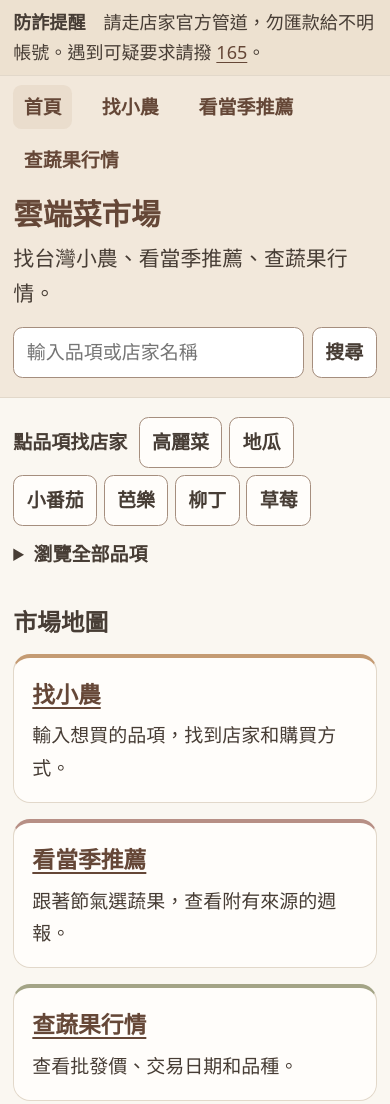
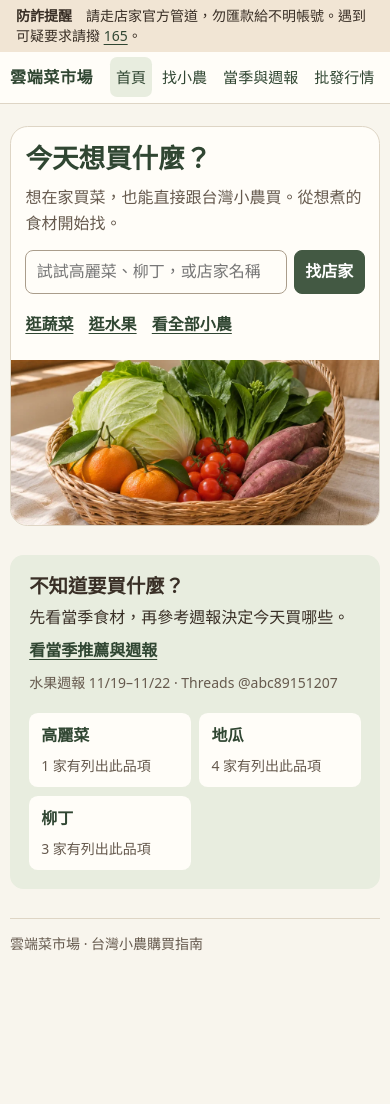
Before and after one commit to 93eun/cloud-market, a plain HTML site: page index.html in a window 390 px wide. Shown: the top 1104 px of the page. After the commit the page ends 969 px from the top, so only its background shows below. Drawn offline with Linux system fonts and the light colour scheme.

Commit message:
Redesign market shopping flow around produce and seasonal ideas

```diff
--- a/index.html
+++ b/index.html
@@ -4,47 +4,55 @@
 <meta charset="utf-8">
 <meta name="viewport" content="width=device-width, initial-scale=1">
 <meta name="description" content="台灣小農購買指南，依節氣找當季蔬果、參考批發行情，直接前往小農的購買管道。">
-<meta name="theme-color" content="#183d2e">
+<meta name="theme-color" content="#f8f5ed">
 <title>雲端菜市場</title>
-<link rel="stylesheet" href="market.css?v=5">
-<script defer src="market.js?v=5"></script>
+<link rel="stylesheet" href="market.css?v=6">
+<script defer src="market.js?v=6"></script>
 </head>
 <body>
 <aside class="safety-banner" aria-label="防詐提醒">
   <p><strong>防詐提醒</strong>　請走店家官方管道，勿匯款給不明帳號。遇到可疑要求請撥 <a href="tel:165">165</a>。</p>
 </aside>
-<header><nav aria-label="市場導覽"><a href="index.html" aria-current="page">首頁</a><a href="farms.html">找小農</a><a href="season.html">看當季推薦</a><a href="prices.html">查蔬果行情</a></nav><div class="intro"><h1>雲端菜市場</h1><p>找台灣小農、看當季推薦、查蔬果行情。</p><form class="site-search" id="filters" action="farms.html" method="get" role="search">
-  <input id="search" type="search" name="q" aria-label="搜尋品項或店家" placeholder="輸入品項或店家名稱">
-  <button type="submit">搜尋</button>
-</form></div></header>
-<main>
-<section class="search-tools" aria-label="依品項找店家">
-  <div class="quick-products" id="quick-products" aria-label="快速找品項">
-    <span>點品項找店家</span>
-    <button type="button" data-product="高麗菜">高麗菜</button>
-    <button type="button" data-product="地瓜">地瓜</button>
-    <button type="button" data-product="小番茄">小番茄</button>
-    <button type="button" data-product="芭樂">芭樂</button>
-    <button type="button" data-product="柳丁">柳丁</button>
-    <button type="button" data-product="草莓">草莓</button>
+<header><nav aria-label="市場導覽"><a class="brand" href="index.html">雲端菜市場</a><div class="nav-links"><a href="index.html" aria-current="page">首頁</a><a href="farms.html">找小農</a><a href="season.html">當季與週報</a><a id="prices" href="prices.html">批發行情</a></div></nav></header>
+<main class="home">
+  <section class="hero" aria-labelledby="home-title">
+    <div class="hero-copy">
+      <h1 id="home-title">今天想買什麼？</h1>
+      <p>想在家買菜，也能直接跟台灣小農買。從想煮的食材開始找。</p>
+      <form class="site-search" id="filters" action="farms.html" method="get" role="search">
+        <label class="visually-hidden" for="search">搜尋品項或店家</label>
+        <input id="search" type="search" name="q" placeholder="試試高麗菜、柳丁，或店家名稱">
+        <button type="submit" class="primary">找店家</button>
+      </form>
+      <div class="browse-links" aria-label="依類別逛小農">
+        <a href="farms.html?category=蔬菜">逛蔬菜</a>
+        <a href="farms.html?category=水果">逛水果</a>
+        <a id="directory" href="farms.html">看全部小農</a>
       </div>
-  <details class="product-index">
-    <summary>瀏覽全部品項</summary>
-    <div class="quick-products" id="product-list"></div>
-  </details>
+    </div>
+    <img class="hero-image" src="market-basket.webp" width="960" height="640" alt="竹籃裡盛著高麗菜、柑橘、小番茄和地瓜">
   </section>
+
   <section id="search-results" hidden aria-labelledby="results-heading">
-  <div class="result-heading"><h2 id="results-heading" tabindex="-1">搜尋結果</h2><button type="button" id="clear">清除搜尋</button></div>
+    <div class="result-heading">
+      <h2 id="results-heading" tabindex="-1">搜尋結果</h2>
+      <button type="button" id="clear" class="quiet-button">清除搜尋</button>
+    </div>
     <p id="count" role="status">正在載入小農名錄。</p>
+    <p id="no-results" hidden><a href="farms.html">逛小農名錄</a>　<a href="season.html">看當季推薦</a></p>
   <div class="grid" id="farms"></div>
     <button id="more" type="button" hidden>顯示更多店家</button>
   </section>
-<section><h2>市場地圖</h2><div class="map-links">
-  <a id="directory" class="card map-card" href="farms.html"><strong>找小農</strong><span>輸入想買的品項，找到店家和購買方式。</span></a>
-  <a id="season" class="card map-card" href="season.html"><strong>看當季推薦</strong><span>跟著節氣選蔬果，查看附有來源的週報。</span></a>
-  <a id="prices" class="card map-card" href="prices.html"><strong>查蔬果行情</strong><span>查看批發價、交易日期和品種。</span></a>
-  </div></section>
 
+  <section id="shop-ideas" class="ideas" aria-labelledby="ideas-title">
+    <div class="ideas-copy">
+      <h2 id="ideas-title">不知道要買什麼？</h2>
+      <p>先看當季食材，再參考週報決定今天買哪些。</p>
+      <a id="season" class="text-link" href="season.html">看當季推薦與週報</a>
+      <p id="home-weekly" class="meta">水果週報 11/19–11/22 · Threads @abc89151207</p>
+    </div>
+    <div id="home-picks" class="home-picks" aria-label="從當季品項找店家"></div>
+  </section>
 </main>
 <footer>雲端菜市場 · 台灣小農購買指南</footer>
 </body>
--- a/market.css
+++ b/market.css
@@ -1,89 +1,117 @@
 :root {
   font-family: "Noto Sans TC", "PingFang TC", "Microsoft JhengHei", system-ui, sans-serif;
-  font-size: 118.75%;
-  line-height: 1.7;
-  color: #473d35;
-  background: #faf7f1;
-  --accent: #735240;
-  --deep: #654737;
-  --soft: #f1e8da;
-  --line: #e2d8ca;
-  --muted: #63564c;
+  font-size: 100%;
+  line-height: 1.6;
+  color: #392f26;
+  background: #f8f5ed;
+  --surface: #fffdf8;
+  --ink: #392f26;
+  --muted: #665a4e;
+  --green: #435943;
+  --green-dark: #304632;
+  --green-wash: #e8eddf;
+  --line: #ded5c5;
+  --warm: #f1e5d4;
+  --radius: .85rem;
 }
 * { box-sizing: border-box; }
+[hidden] { display: none !important; }
 body { margin: 0; }
-a { color: var(--deep); text-underline-offset: .18em; }
-:focus-visible { outline: 3px solid #71584b; outline-offset: 3px; }
-[hidden] { display: none !important; }
-header { background: #f2e8db; border-bottom: 1px solid var(--line); }
-nav, main, footer, .intro { width: min(1040px, calc(100% - 2rem)); margin-inline: auto; }
-nav { display: flex; align-items: center; justify-content: flex-start; gap: .5rem 1rem; flex-wrap: wrap; padding: .5rem 0; }
-nav a { padding: 0 .3rem; display: inline-flex; align-items: center; min-height: 44px; font-weight: 700; }
-.intro { padding: .25rem 0 1rem; }
-.intro h1 { margin: 0; font-size: clamp(1.55rem, 4.8vw, 2.4rem); line-height: 1.2; color: var(--deep); }
-.intro p { margin: .45rem 0 0; font-size: 1.1rem; }
-section { margin: 1.6rem 0 2.5rem; scroll-margin-top: 1rem; }
-h2 { margin: 0; font-size: clamp(1.25rem, 4vw, 1.65rem); line-height: 1.3; }
-h3, p { margin: .25rem 0; }
-h3 { font-size: 1.18rem; line-height: 1.4; }
+a { color: var(--green-dark); text-underline-offset: .2em; }
+:focus-visible { outline: 3px solid #90644a; outline-offset: 3px; }
+h1, h2, h3, p { margin: 0; }
+h1, h2, h3 { line-height: 1.25; }
+h1 { font-size: clamp(1.66rem, 4vw, 2.25rem); }
+h2 { font-size: clamp(1.21rem, 3vw, 1.48rem); }
+h3 { font-size: 1.08rem; }
+p, .meta { margin-top: .4rem; }
 .muted, .meta { color: var(--muted); }
-.meta { font-size: .94rem; }
-.grid { display: grid; grid-template-columns: repeat(3, minmax(0, 1fr)); gap: .85rem; margin-top: .8rem; }
-.card { background: #fffdfa; border: 1px solid var(--line); border-radius: .9rem; padding: .95rem; overflow-wrap: anywhere; }
-.pick { background: #f7f0e6; }
-.section-note { max-width: 42rem; margin: .45rem 0 .75rem; }
-.weekly { border-block: 1px solid var(--line); padding: 1.2rem 0; }
-.weekly details { margin-top: 1rem; max-width: 44rem; }
-.price { font-weight: 750; color: var(--deep); }
-.pick button { margin-top: .5rem; }
-.tag, .term { display: inline-block; color: #604b3d; background: var(--soft); border-radius: .5rem; padding: .16rem .55rem; margin: .2rem .3rem .2rem 0; }
+.meta, .safety-banner { font-size: .875rem; }
+nav, main, footer, .intro, .safety-banner p { width: min(1060px, calc(100% - 2rem)); margin-inline: auto; }
+.safety-banner { background: var(--warm); }
+.safety-banner p { margin-block: 0; padding: .35rem 0; }
+header { background: var(--surface); border-bottom: 1px solid var(--line); }
+nav, .nav-links { display: flex; align-items: center; flex-wrap: wrap; gap: .1rem .3rem; }
+nav { justify-content: space-between; padding: .35rem 0; }
+nav a { display: inline-flex; align-items: center; min-height: 42px; padding: .2rem .55rem; text-decoration: none; border-radius: .45rem; font-size: .94rem; }
+nav a:hover, nav a[aria-current="page"] { background: var(--green-wash); }
+nav .brand { padding-inline: 0; font-weight: 800; font-size: 1rem; letter-spacing: .04em; }
+.intro { padding: .85rem 0 1.25rem; }
+.intro p, .hero-copy p { color: var(--muted); }
+section { margin: 1.4rem 0 1.8rem; scroll-margin-top: 1rem; }
+.hero {
+  margin-top: 1.4rem;
+  display: grid;
+  grid-template-columns: minmax(0, 1.14fr) minmax(0, .86fr);
+  align-items: stretch;
+  background: var(--surface);
+  border: 1px solid var(--line);
+  border-radius: calc(var(--radius) + .25rem);
+  overflow: clip;
+}
+.hero-copy { padding: clamp(1.1rem, 3.6vw, 2.65rem); align-self: center; }
+.hero-copy h1 { color: var(--green-dark); }
+.hero-copy p { max-width: 29em; margin-top: .65rem; }
+.hero-image { width: 100%; height: 100%; min-height: 245px; max-height: 330px; object-fit: cover; background: var(--warm); }
+form, .search-row, .site-search { min-width: 0; }
+.search-row, .site-search { display: flex; gap: .45rem; align-items: stretch; }
+.site-search { max-width: 31rem; margin-top: .85rem; }
+.site-search button, .search-row button { flex: none; }
+input, select, button, .purchase {
+  font: inherit; min-height: 44px; padding: .35rem .65rem;
+  border: 1px solid #aa9d8b; border-radius: .5rem;
+  color: var(--ink); background: var(--surface);
+}
+input, select { width: 100%; min-width: 0; }
+button { cursor: pointer; font-weight: 650; }
+button:hover { background: var(--warm); }
+.primary, .purchase { color: white; background: var(--green); border-color: var(--green); font-weight: 700; }
+.primary:hover, .purchase:hover { color: white; background: var(--green-dark); }
+.browse-links { display: flex; flex-wrap: wrap; gap: .25rem .95rem; margin-top: .6rem; }
+.browse-links a, .text-link, .pick-link { display: inline-flex; min-height: 42px; align-items: center; font-weight: 675; }
+.ideas { display: grid; grid-template-columns: minmax(0, .9fr) minmax(0, 1.1fr); gap: 1.15rem; padding: 1.2rem; background: var(--green-wash); border-radius: var(--radius); }
+.ideas-copy .meta { margin-top: 0; }
+.home-picks { display: grid; align-content: center; grid-template-columns: repeat(auto-fit,minmax(135px,1fr)); gap: .55rem; }
+.home-picks a { display: block; padding: .62rem .75rem; min-height: 44px; border-radius: .55rem; background: var(--surface); text-decoration: none; }
+.home-picks a:hover { text-decoration: underline; }
+.home-picks strong, .home-picks span { display: block; }
+.grid { display: grid; grid-template-columns: repeat(3,minmax(0,1fr)); gap: .7rem; margin-top: .7rem; }
+.card { background: var(--surface); border: 1px solid var(--line); border-radius: var(--radius); padding: .9rem; overflow-wrap: anywhere; }
+.farm-card { display: flex; flex-direction: column; align-items: flex-start; }
+.farm-card .links { margin-top: auto; padding-top: .6rem; }
+.farm-card .meta { line-height: 1.45; }
+.farm-card .matched-products { margin-top: .4rem; }
+.pick { background: #fbf4e8; }
+.section-note { max-width: 46rem; margin: .45rem 0 .75rem; }
+.weekly { border-top: 1px solid var(--line); padding-top: 1.2rem; }
+.weekly details { margin-top: .8rem; max-width: 44rem; }
+.price, .matched-products { color: var(--green-dark); font-weight: 750; }
+.tag, .term { display: inline-block; color: #534638; background: var(--warm); border-radius: .35rem; padding: .08rem .44rem; margin: .33rem .25rem .1rem 0; font-size: .875rem; }
 .term { margin-bottom: .55rem; }
-.filters { display: grid; grid-template-columns: minmax(0, 2fr) minmax(0, 1fr); gap: .8rem; margin: .9rem 0 .65rem; padding: .9rem; background: #fffdfa; border: 1px solid var(--line); border-radius: .9rem; }
-.filters label { display: block; margin-bottom: .2rem; font-weight: 750; }
-.search-row { display: flex; align-items: stretch; gap: .4rem; }
-.search-row button { flex: none; }
-input, select, button, .purchase { font: inherit; min-height: 44px; border: 1px solid #a58e7e; border-radius: .5rem; padding: .44rem .65rem; color: #473d35; background: #fff; }
-input, select { width: 100%; min-width: 0; }
-button { cursor: pointer; font-weight: 700; }
-button:hover { background: var(--soft); }
-.links { display: flex; gap: .35rem .65rem; flex-wrap: wrap; align-items: center; margin-top: .6rem; }
+.filters { display: grid; grid-template-columns: minmax(0, 2fr) minmax(0, 1fr); gap: .65rem; margin: .65rem 0; padding: .8rem; background: var(--surface); border: 1px solid var(--line); border-radius: var(--radius); }
+.filters label { display: block; margin-bottom: .2rem; font-weight: 675; }
+.links, .quick-products, .result-heading { display: flex; gap: .35rem .6rem; flex-wrap: wrap; align-items: center; }
+.result-heading { justify-content: space-between; }
 .links a { display: inline-flex; align-items: center; min-height: 44px; }
-.links .purchase { color: white; background: var(--accent); border-color: var(--accent); text-decoration: none; font-weight: 750; }
-.links .purchase:hover { background: var(--deep); }
-#more { margin-top: .85rem; }
-.notice, footer { border-top: 1px solid var(--line); padding: .9rem 0; }
-summary { cursor: pointer; min-height: 44px; font-weight: 700; }
-@media(max-width: 820px) { .grid { grid-template-columns: repeat(2,minmax(0,1fr)); } }
-@media(max-width: 560px) {
+.links .purchase { text-decoration: none; }
+.quick-products { gap: .3rem; }
+.quick-products button { font-weight: 550; }
+.product-index { margin-bottom: .55rem; }
+.product-index[open] .quick-products { padding-bottom: .6rem; }
+summary { cursor: pointer; min-height: 44px; line-height: 44px; font-weight: 650; }
+#more { margin-top: .7rem; }
+footer { border-top: 1px solid var(--line); padding: .85rem 0; color: var(--muted); font-size: .875rem; }
+.visually-hidden { position: absolute; width: 1px; height: 1px; margin: -1px; padding: 0; overflow: hidden; clip-path: inset(50%); white-space: nowrap; border: 0; }
+@media (max-width: 820px) { .grid { grid-template-columns: repeat(2,minmax(0,1fr)); } }
+@media (max-width: 650px) {
+  .hero, .ideas { grid-template-columns: 1fr; }
+  .hero-image { min-height: 0; max-height: 165px; object-position: 50% 54%; }
+}
+@media (max-width: 520px) {
+  nav, main, footer, .intro { width: calc(100% - 1.25rem); }
   .grid, .filters { grid-template-columns: 1fr; }
-  nav, main, footer, .intro { width: calc(100% - 1.4rem); }
-  nav { justify-content: flex-start; }
+  nav { gap: 0; }
+  nav a { min-height: 40px; padding-inline: .35rem; }
+  .safety-banner p { line-height: 1.45; }
+  .hero-copy { padding: .9rem; }
 }
-
-nav a { border-radius: .45rem; padding: .3rem .55rem; text-decoration: none; }
-nav a:hover, nav a[aria-current="page"] { background: #eaddcd; }
-.site-search { display: flex; align-items: stretch; gap: .4rem; max-width: 31rem; margin-top: .8rem; }
-.site-search button { flex: none; }
-.map-links { display: grid; grid-template-columns: repeat(3, minmax(0, 1fr)); gap: .85rem; margin-top: .85rem; }
-.map-card { display: block; text-decoration: none; color: inherit; border-top: 4px solid #c49b73; }
-.map-card:hover { background: #f4ecdf; }
-.map-card strong { display: block; color: var(--deep); font-size: 1.2rem; text-decoration: underline; text-underline-offset: .18em; }
-.map-card span { display: block; margin-top: .25rem; }
-.map-card:nth-child(2) { border-top-color: #b78f85; }
-.map-card:nth-child(3) { border-top-color: #a3a486; }
-.pick-link { display: inline-flex; align-items: center; min-height: 44px; font-weight: 700; margin-top: .25rem; }
-@media(max-width: 650px) { .map-links { grid-template-columns: 1fr; } }
-
-
-.safety-banner { background: #ede1d0; border-bottom: 1px solid var(--line); font-size: .95rem; }
-.safety-banner p { width: min(1040px, calc(100% - 1.4rem)); margin: 0 auto; padding: .35rem 0; }
-.search-tools { margin: 1rem 0; }
-.quick-products { display: flex; flex-wrap: wrap; align-items: center; gap: .35rem; }
-.quick-products span { margin-right: .25rem; font-weight: 700; }
-.quick-products button { padding-inline: .65rem; background: #fffdfa; font-weight: 600; }
-.quick-products button:hover, .quick-products button[aria-pressed="true"] { background: var(--soft); }
-.product-index { margin-top: .35rem; }
-.product-index summary { line-height: 44px; }
-.product-index[open] .quick-products { margin-bottom: .65rem; }
-.result-heading { display: flex; align-items: center; justify-content: space-between; flex-wrap: wrap; gap: .35rem; }
-.matched-products { color: var(--deep); font-weight: 750; }
--- a/market.js
+++ b/market.js
@@ -11,6 +11,7 @@ const produce = {
   pineapple: ['鳳梨', '水果', 'B2', '鳳梨', '春夏可留意金鑽鳳梨。'],
   cucumber: ['小黃瓜', '蔬菜', 'FD1', '小黃瓜', '適合涼拌，挑選時可留意果身是否緊實。'],
   luffa: ['絲瓜', '蔬菜', 'FF1', '絲瓜', '暖季常見，適合清炒或煮湯。'],
+  sweetpotato: ['地瓜', '蔬菜', 'SO1', '地瓜', '想簡單煮晚餐，可以蒸熟當主食。'],
   pumpkin: ['南瓜', '蔬菜', 'FT2', '南瓜', '適合蒸煮，切開後可分裝料理。'],
   watermelon: ['西瓜', '水果', 'T5', '西瓜', '夏季水果，購買前可確認品種與大小。'],
   pomelo: ['文旦', '水果', 'H1', '文旦', '初秋可留意文旦，依產地確認採收時間。'],
@@ -22,7 +23,7 @@ const monthly = [
   ['cucumber','pineapple','watermelon'], ['luffa','watermelon','mango'],
   ['luffa','watermelon','mango'], ['luffa','mango','guava'],
   ['pumpkin','pomelo','guava'], ['pumpkin','guava','orange'],
-  ['cabbage','orange','ponkan'], ['cabbage','tomato','orange'],
+  ['cabbage','sweetpotato','orange','ponkan'], ['cabbage','tomato','orange'],
 ];
 
 function solarTerm(date) {
@@ -46,6 +47,29 @@ const selected = monthly[month - 1].map((key) => produce[key]);
 const priceElements = new Map();
 const number = new Intl.NumberFormat('zh-TW', {maximumFractionDigits:1});
 const pageSize = 9;
+const browseGroups = new Map([
+  ['珍珠芭樂', '芭樂'],
+  ['履歷生菜', '生菜'],
+  ['歐式生菜', '生菜'],
+  ['生菜萵苣', '生菜'],
+  ['高山櫛瓜', '櫛瓜'],
+  ['高山有機櫛瓜', '櫛瓜'],
+  ['韓國櫛瓜', '櫛瓜'],
+  ['溫室小黃瓜', '小黃瓜'],
+  ['溫室葡萄', '葡萄'],
+  ['麻豆文旦', '文旦'],
+]);
+const channelLabels = new Map([
+  ['官方line', '前往 LINE 詢購'],
+  ['私訊訂購', '私訊店家'],
+  ['官方網站', '前往店家網站'],
+  ['FB社團', '前往 Facebook 社團'],
+  ['賣貨便', '到賣貨便選購'],
+  ['google表單', '開啟訂購表單'],
+  ['全家', '前往全家賣場'],
+  ['蝦皮', '前往蝦皮賣場'],
+  ['momo', '前往 momo 賣場'],
+]);
 let visibleCount = pageSize;
 let farms = [];
 let directoryReady = false;
@@ -94,14 +118,40 @@ function productButton(name) {
   return button;
 }
 
-if ($('picks')) {
+function itemsForQuery(farm, query) {
+  return farm.items.filter(({key}) => query && key.includes(query) &&
+    !(query === '西瓜' && key.includes('西瓜李')));
+}
+
+function showSeasonalPicks() {
+  const home = $('home-picks');
+  const target = home || $('picks');
+  if (!target) return;
   for (const [name, category, , query, note] of selected) {
+    const shopCount = farms.filter((farm) => itemsForQuery(farm, searchKey(query)).length).length;
+    if (home && !shopCount) continue;
+    if (home) {
+      const link = element('a', '');
+      link.href = 'farms.html?q=' + encodeURIComponent(query);
+      link.append(element('strong', name), element('span', shopCount + ' 家有列出此品項', 'meta'));
+      target.append(link);
+      continue;
+    }
     const card = element('article', '', 'card pick');
-    const link = element('a', '找' + name + '店家', 'pick-link');
-    link.href = 'farms.html?q=' + encodeURIComponent(query);
-    card.append(element('span', category, 'tag'), element('h3', name), element('p', note), link);
-    $('picks').append(card);
+    card.append(element('span', category, 'tag'), element('h3', name), element('p', note));
+    if (shopCount) {
+      const link = element('a', '找' + name + '店家', 'pick-link');
+      link.href = 'farms.html?q=' + encodeURIComponent(query);
+      card.append(link);
+    } else {
+      card.append(element('p', '名錄暫無販售店家', 'meta'));
+    }
+    target.append(card);
   }
+}
+
+if ($('home-weekly') && !weeklyIsCurrent) {
+  $('home-weekly').textContent = '水果週報存檔 11/19–11/22 · Threads @abc89151207';
 }
 
 function showPriceCards() {
@@ -124,12 +174,14 @@ function renderFarms() {
   const query = searchKey($('search').value);
   const category = $('category')?.value;
   const homeResults = $('search-results');
-  if (homeResults) homeResults.hidden = !query;
+  if (homeResults) {
+    homeResults.hidden = !query;
+    $('shop-ideas').hidden = Boolean(query);
+  }
   if (!directoryReady || (homeResults && !query)) return;
   const results = farms.flatMap((farm) => {
     if (category && !farm.categories.includes(category)) return [];
-    const items = farm.items.filter(({key}) => query && key.includes(query) &&
-      !(query === '西瓜' && key.includes('西瓜李')));
+    const items = itemsForQuery(farm, query);
     const brandMatch = farm.brandKey.includes(query);
     const categoryMatch = farm.categories.some((value) => searchKey(value) === query);
     if (query && !items.length && !brandMatch && !categoryMatch) return [];
@@ -138,12 +190,17 @@ function renderFarms() {
   });
   if (query) results.sort((a, b) => a.rank - b.rank);
   $('count').textContent = results.length ? '找到 ' + results.length + ' 家店家' :
-    '小農名錄目前沒有這個結果。可換個名稱、清除篩選，或展開「瀏覽全部品項」。';
+    '名錄目前沒有符合的店家。可換個名稱，或清除篩選重找。';
+  $('no-results').hidden = Boolean(results.length);
   $('more').hidden = results.length <= visibleCount;
   $('farms').replaceChildren(...results.slice(0, visibleCount).map(({farm, items}) => {
-    const card = element('article', '', 'card');
+    const card = element('article', '', 'card farm-card');
     card.append(element('h3', farm['品牌名稱']));
-    for (const tag of [farm['產地縣市'], ...farm.categories].filter(Boolean)) card.append(element('span', tag, 'tag'));
+    const tags = element('div', '');
+    for (const tag of [farm['產地縣市'], ...farm.categories].filter(Boolean)) {
+      tags.append(element('span', tag, 'tag'));
+    }
+    if (tags.childNodes.length) card.append(tags);
     if (items.length) {
       card.append(element('p', items.map(({name}) => name).join('、'), 'matched-products'));
     }
@@ -152,15 +209,14 @@ function renderFarms() {
       card.append(element('p', (items.length ? '也販售 ' : '') + otherItems.map(({name}) => name).join('、')));
     }
     if (farm['備註']) card.append(element('p', farm['備註'], 'meta'));
-    if (farm['購買管道']) card.append(element('p', '購買管道：' + farm['購買管道'], 'meta'));
     const links = element('div', '', 'links');
-    const purchase = safeLink('前往購買管道', farm['傳送門']);
+    const purchase = safeLink(channelLabels.get(farm['購買管道']) || '前往購買管道', farm['傳送門']);
     const profile = safeLink('Threads 帳號', farm['@帳號']);
     if (purchase) {
       purchase.className = 'purchase';
       links.append(purchase);
     }
-    else if (farm['傳送門']) links.append(element('span', farm['傳送門'], 'meta'));
+    else if (farm['傳送門']) links.append(element('span', '聯絡方式：' + farm['傳送門'], 'meta'));
     if (profile && profile.href !== purchase?.href) links.append(profile);
     if (links.childNodes.length) card.append(links);
     return card;
@@ -176,27 +232,44 @@ async function loadFarms() {
   try {
     const response = await fetch('farms.json');
     if (!response.ok) throw new Error('名錄讀取失敗');
-    farms = (await response.json()).map((farm) => ({
-      ...farm,
-      categories: JSON.parse(farm['販售類別'] || '[]'),
-      brandKey: searchKey(farm['品牌名稱']),
-      items: (farm['販售品項'] || '').split(/[｜|、]/).map((name) => name.trim()).filter(Boolean)
-        .map((name) => ({name, key: searchKey(name)})),
-    }));
+    farms = (await response.json()).map((farm) => {
+      const items = new Map();
+      for (const name of (farm['販售品項'] || '').split(/[｜|、]/).map((name) => name.trim()).filter(Boolean)) {
+        const key = searchKey(name);
+        if (!items.has(key)) items.set(key, {name, key});
+      }
+      return {
+        ...farm,
+        categories: JSON.parse(farm['販售類別'] || '[]'),
+        brandKey: searchKey(farm['品牌名稱']),
+        items: [...items.values()],
+      };
+    });
     const select = $('category');
     if (select) {
       const categories = [...new Set(farms.flatMap((farm) => farm.categories))];
       for (const category of categories.sort((a, b) => a.localeCompare(b, 'zh-TW'))) {
         select.append(new Option(category, category));
       }
+      const requested = new URLSearchParams(location.search).get('category');
+      if (categories.includes(requested)) select.value = requested;
     }
-    const labels = [...new Set(farms.flatMap((farm) => farm.items.map(({name}) => name)))];
-    labels.sort((a, b) => a.localeCompare(b, 'zh-TW'));
-    $('product-list').append(...labels.map(productButton));
+    const list = $('product-list');
+    if (list) {
+      const labels = new Map();
+      for (const {name, key} of farms.flatMap((farm) => farm.items)) {
+        const group = browseGroups.get(key) || key;
+        if (!labels.has(group)) labels.set(group, name);
+        if (group !== key || labels.get(group) !== name) labels.set(group, group);
+      }
+      list.append(...[...labels.values()].sort((a, b) => a.localeCompare(b, 'zh-TW')).map(productButton));
+    }
     directoryReady = true;
-    renderFarms();
+    if ($('filters')) renderFarms();
+    showSeasonalPicks();
   } catch {
-    $('count').textContent = '暫時無法讀取名錄，請稍後重新整理。';
+    if ($('count')) $('count').textContent = '暫時無法讀取名錄，請稍後重新整理。';
+    if ($('picks')) $('picks').textContent = '暫時無法查詢當季品項的販售店家。';
   }
 }
 
@@ -261,8 +334,7 @@ if ($('filters')) {
     resetResults();
     focusResults();
   }
-  $('quick-products').addEventListener('click', chooseProduct);
-  $('product-list').addEventListener('click', chooseProduct);
+  $('product-list')?.addEventListener('click', chooseProduct);
   $('more').addEventListener('click', () => {
     const firstNewCard = visibleCount;
     visibleCount += pageSize;
@@ -274,8 +346,8 @@ if ($('filters')) {
     }
   });
   resetResults();
-  loadFarms();
 }
+if ($('filters') || $('picks')) loadFarms();
 if ($('quotes')) {
   showPriceCards();
   loadPrices();
```
Also changed, not shown: farms.html (+6 -14 lines), prices.html (+4 -4 lines), season.html (+10 -11 lines), market-basket.webp (added). Lines whose indentation alone changed are shown as unchanged.
